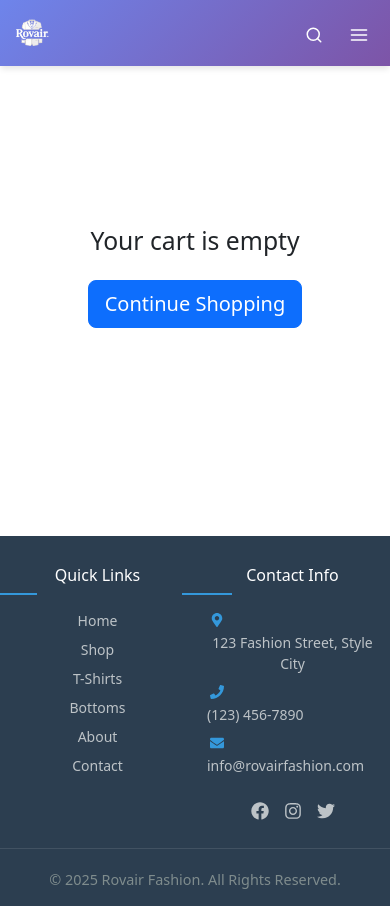
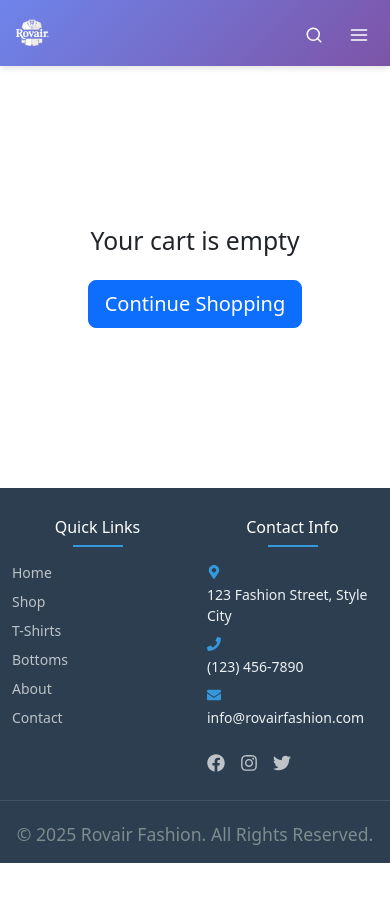
Before and after one commit to Harisshabbir76/MERN-e-commerce-, a React (Create React App) app in the folder frontend/: page /cart in a window 390 px wide. After the commit the page ends 863 px from the top, so only its background shows below. Built offline with nearby package versions, Linux system fonts and the light colour scheme.

Commit message:
initial commit

```diff
--- a/frontend/src/components/heroSlider.css
+++ b/frontend/src/components/heroSlider.css
@@ -473,134 +473,6 @@ font-weight: bold !important;
 
 
 
-/* Footer CSS */
-
-
-/* Footer.css */
-.site-footer {
-  background-color: #2c3e50;
-  color: #ecf0f1;
-  padding: 3rem 0 1rem;
-  margin-top: 3rem;
-}
-
-.footer-col {
-  margin-bottom: 2rem;
-}
-
-.footer-heading {
-  color: #fff;
-  font-size: 1.2rem;
-  margin-bottom: 1.5rem;
-  position: relative;
-  padding-bottom: 0.5rem;
-}
-
-.footer-heading::after {
-  content: '';
-  position: absolute;
-  left: 0;
-  bottom: 0;
-  width: 50px;
-  height: 2px;
-  background-color: #ff6b6b;
-}
-
-.footer-text {
-  color: #bdc3c7;
-  line-height: 1.6;
-  margin-bottom: 1.5rem;
-}
-
-.social-icons {
-  display: flex;
-  gap: 1rem;
-}
-
-.social-icons a {
-  color: #ecf0f1;
-  font-size: 1.2rem;
-  transition: color 0.3s ease;
-}
-
-.social-icons a:hover {
-  color: #ff6b6b;
-}
-
-.footer-links {
-  list-style: none;
-  padding: 0;
-}
-
-.footer-links li {
-  margin-bottom: 0.8rem;
-}
-
-.footer-links a {
-  color: #bdc3c7;
-  text-decoration: none;
-  transition: color 0.3s ease;
-}
-
-.footer-links a:hover {
-  color: #ff6b6b;
-  padding-left: 5px;
-}
-
-.contact-info {
-  list-style: none;
-  padding: 0;
-}
-
-.contact-info li {
-  display: flex;
-  align-items: center;
-  margin-bottom: 1rem;
-  color: #bdc3c7;
-}
-
-.contact-icon {
-  margin-right: 1rem;
-  color: #ff6b6b;
-  min-width: 20px;
-}
-
-.footer-bottom {
-  border-top: 1px solid #34495e;
-  padding-top: 1.5rem;
-  margin-top: 1.5rem;
-}
-
-.copyright {
-  color: #7f8c8d;
-  font-size: 0.9rem;
-  margin: 0;
-}
-
-/* Responsive adjustments */
-@media (max-width: 768px) {
-  .footer-col {
-    text-align: center;
-    margin-bottom: 2.5rem;
-  }
-
-  .footer-heading::after {
-    left: 50%;
-    transform: translateX(-50%);
-  }
-
-  .social-icons {
-    justify-content: center;
-  }
-
-  .contact-info li {
-    justify-content: center;
-  }
-}
-
-
-
-
 
 
 /* promo popup CSS */
@@ -2100,6 +1972,7 @@ p {
   margin-bottom: 20px;
   position: relative;
   padding-bottom: 10px;
+  display: inline-block;
 }
 
 .footer-heading::after {
@@ -2107,7 +1980,7 @@ p {
   position: absolute;
   left: 0;
   bottom: 0;
-  width: 50px;
+  width: 100%;
   height: 2px;
   background-color: #3498db;
 }
@@ -2185,6 +2058,14 @@ p {
   .footer-heading {
     font-size: 16px;
     margin-bottom: 15px;
+    display: block;
+    text-align: center;
+  }
+
+  .footer-heading::after {
+    left: 50%;
+    transform: translateX(-50%);
+    width: 50px;
   }
 
   .footer-links li,
@@ -2210,7 +2091,6 @@ p {
     margin-bottom: 25px;
   }
 }
-
 
 /* cart css */
 /* Cart Styles */
--- a/frontend/src/pages/contact-us.js
+++ b/frontend/src/pages/contact-us.js
@@ -120,7 +120,7 @@ const ContactUs = () => {
     <Container className="contact-page py-5">
       <div className="page-header-wrapper mb-5 text-center">
         <h1 className="page-header">Contact Us</h1>
-        <div className="header-decoration mx-auto"></div>
+
         <p className="lead mt-3">We'd love to hear from you!</p>
       </div>
 
```
